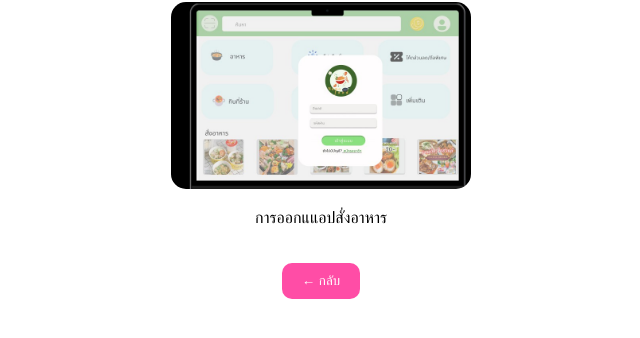
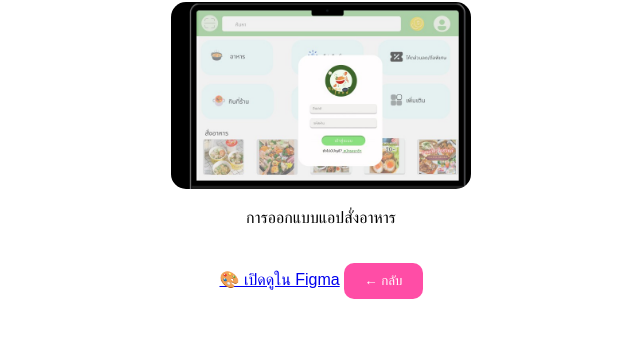
Before and after one commit to charucha11/portflio1, a plain HTML site: page project5.html in a window 1280 px wide. Shown: the part 136-474 px from the top of the page, without its empty margins (319-959 px from the left). Drawn offline with Linux system fonts and the light colour scheme.

Commit message:
Enhance project5.html with Figma link and fix text
Added a link to view the design in Figma and corrected a typo in the description.

```diff
--- a/project5.html
+++ b/project5.html
@@ -32,7 +32,8 @@ button {
 
 <img src="app.jpg">
 
-<p>การออกแแอปสั่งอาหาร</p>
+<p>การออกแบบแอปสั่งอาหาร</p>
+<a href="https://www.figma.com/design/hUXC3Ys9jCRkLotNwPOLfn/Untitled?node-id=36-209&t=RLSvh9oycs3WB4zk-1" target="_blank" class="figma-link">🎨 เปิดดูใน Figma</a>
 
 <button onclick="history.back()">← กลับ</button>
 
```
